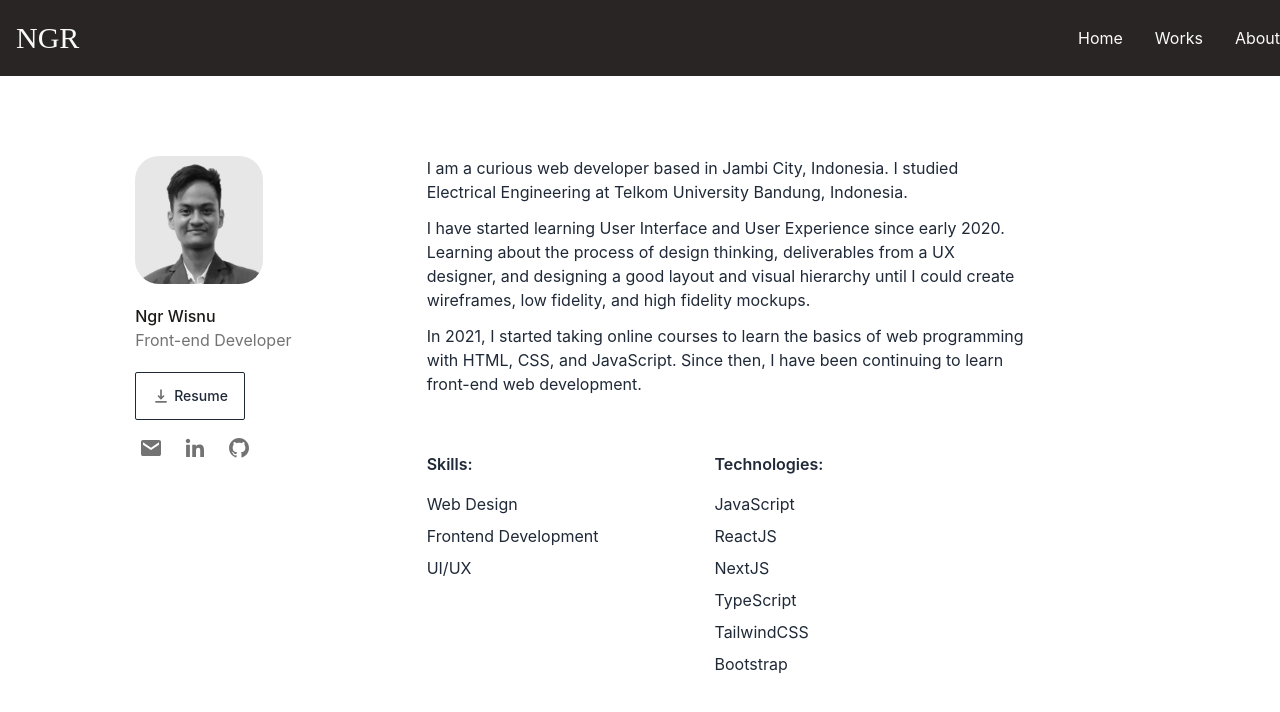
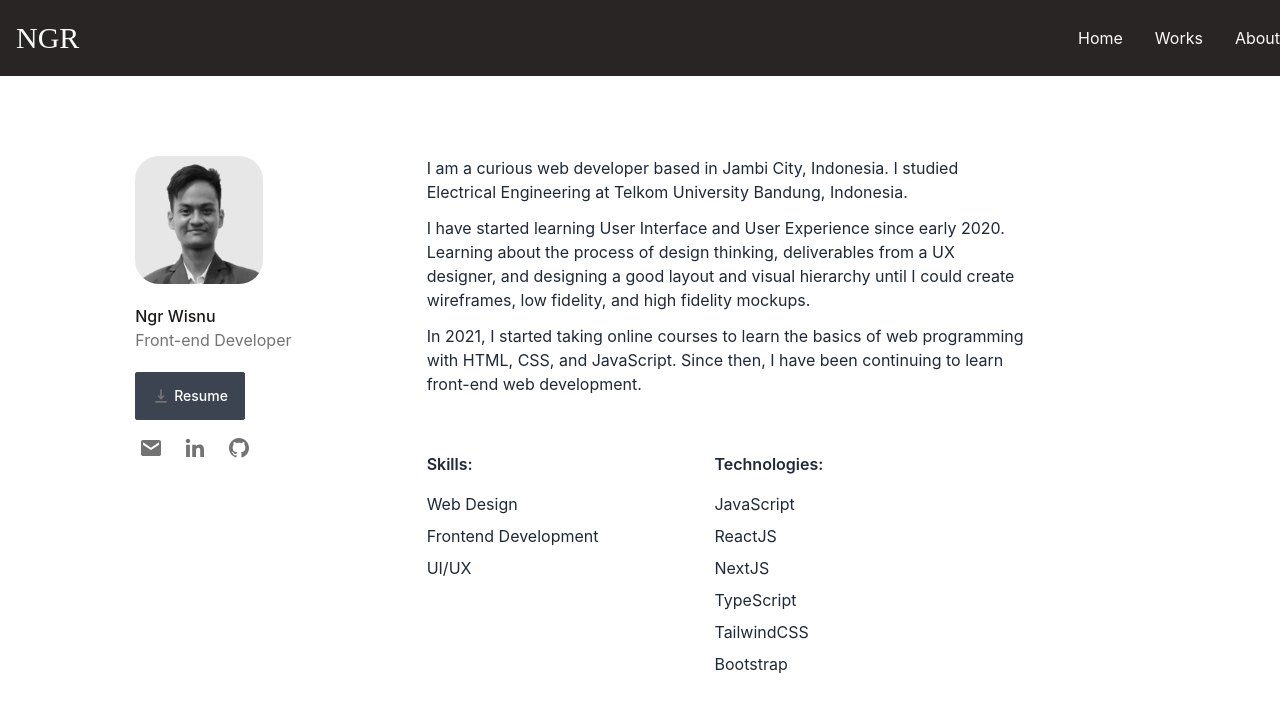
Before and after one commit to ngrwisnu/portfolio-v2, a Next.js app: page /about in a window 1280 px wide. Shown: the top 712 px of the page. Built offline with nearby package versions, Linux system fonts and the light colour scheme.

Commit message:
update button's state

```diff
--- a/components/contact/Contact.tsx
+++ b/components/contact/Contact.tsx
@@ -14,7 +14,7 @@
               whether you want to ask something or just want to say hello.
             </p>
           </div>
-          <Button isSubmit>Send Email</Button>
+          <Button>Send Email</Button>
           <SosmedLink />
         </div>
       </div>
--- a/components/ui/button/index.tsx
+++ b/components/ui/button/index.tsx
@@ -1,16 +1,26 @@
 import Link from "next/link";
 
 interface ButtonProps {
-  isSubmit?: boolean;
-  isDefault?: boolean;
+  isExternal?: boolean;
+  isPrimary?: boolean;
+  isSecondary?: boolean;
   isDisabled?: boolean;
   isDownload?: boolean;
-  link?: string | any;
+  isOutlined?: boolean;
+  link?: string;
   children: React.ReactNode;
 }
 
 const Button = (props: ButtonProps) => {
-  const { isSubmit, link, isDefault, isDisabled } = props;
+  const {
+    isExternal,
+    link,
+    isSecondary,
+    isDisabled,
+    isOutlined,
+    isDownload,
+    isPrimary,
+  } = props;
 
   const className = [
     "py-2",
@@ -22,15 +32,44 @@
     "group",
   ];
 
-  isDefault && className.push("btn-outline no-underline");
+  // Default button
+  isPrimary && className.push("bg-neutral-800 text-white");
+  isSecondary && className.push("bg-white text-neutral-800");
+
+  // Outline button
+  if (isOutlined) {
+    if (isPrimary)
+      className.push(
+        "bg-transparent border border-neutral-800 text-neutral-800"
+      );
+    if (isSecondary)
+      className.push("bg-transparent border border-white text-white");
+  }
+
+  // disabled button
   isDisabled && className.push("btn-disabled text-stone-500");
 
-  if (!isSubmit) {
+  // External button
+  if (isExternal) {
+    if (isOutlined) {
+      return (
+        <Link
+          href={link!}
+          className={`hover:no-underline ${className.join(" ")}`}
+          download={isDownload}
+        >
+          {props.children}
+        </Link>
+      );
+    }
+
     return (
       <Link
-        href={link}
-        className={`btn-link btn hover:no-underline ${className.join(" ")}`}
-        download={props.isDownload}
+        href={link!}
+        className={`text-neutral-800 btn-link bg-transparent hover:no-underline ${className.join(
+          " "
+        )}`}
+        download={isDownload}
       >
         {props.children}
       </Link>
--- a/pages/about/index.tsx
+++ b/pages/about/index.tsx
@@ -42,7 +42,12 @@
               <h6>{data.label}</h6>
             </div>
             <div className="about__button-icons">
-              <Button link="/assets/docs/ngr-s-resume.pdf" isDefault isDownload>
+              <Button
+                link="/assets/docs/ngr-s-resume.pdf"
+                isExternal
+                isOutlined
+                isDownload
+              >
                 <Image
                   src="/assets/images/icons/download.svg"
                   alt=""
```
